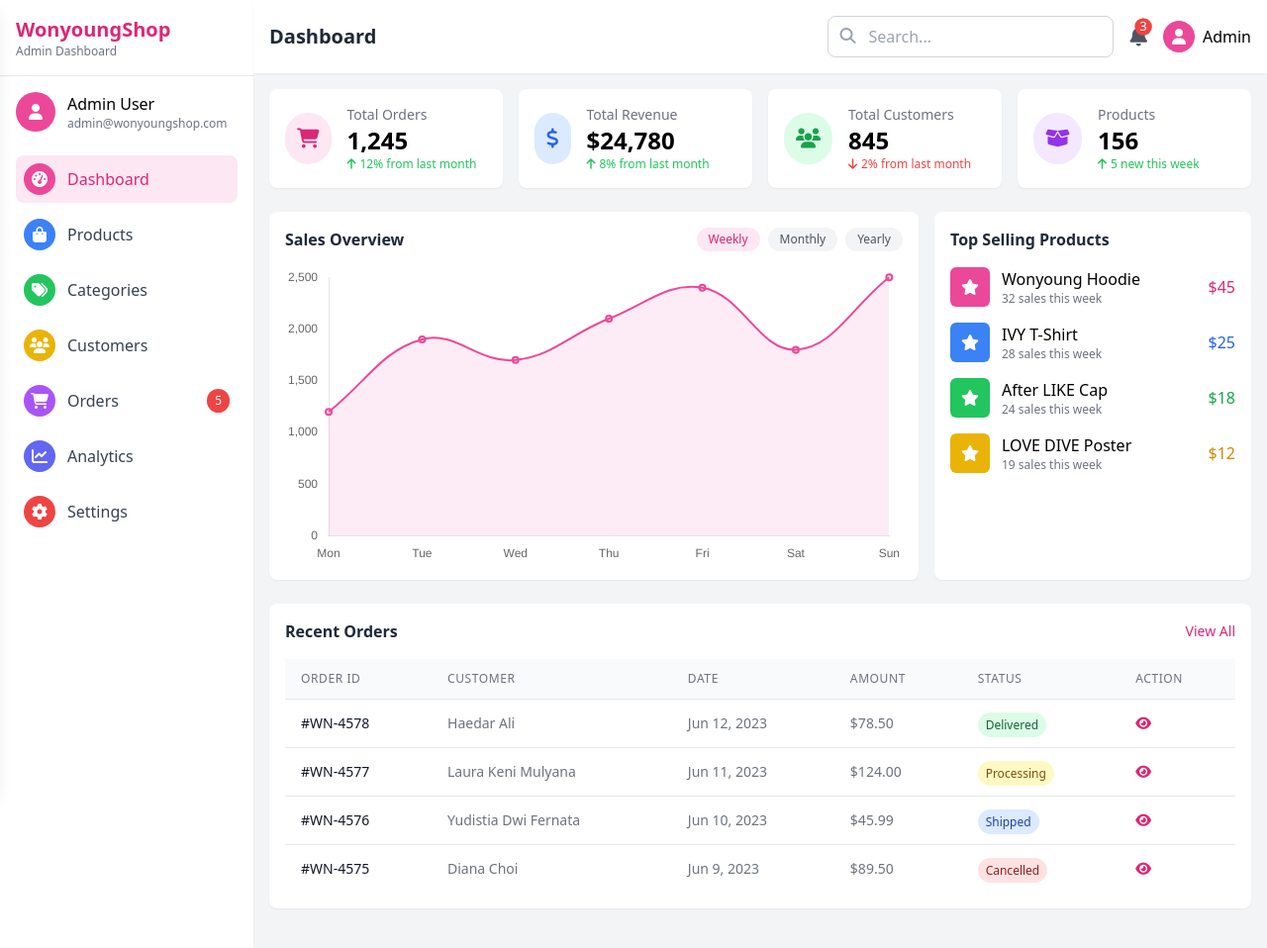
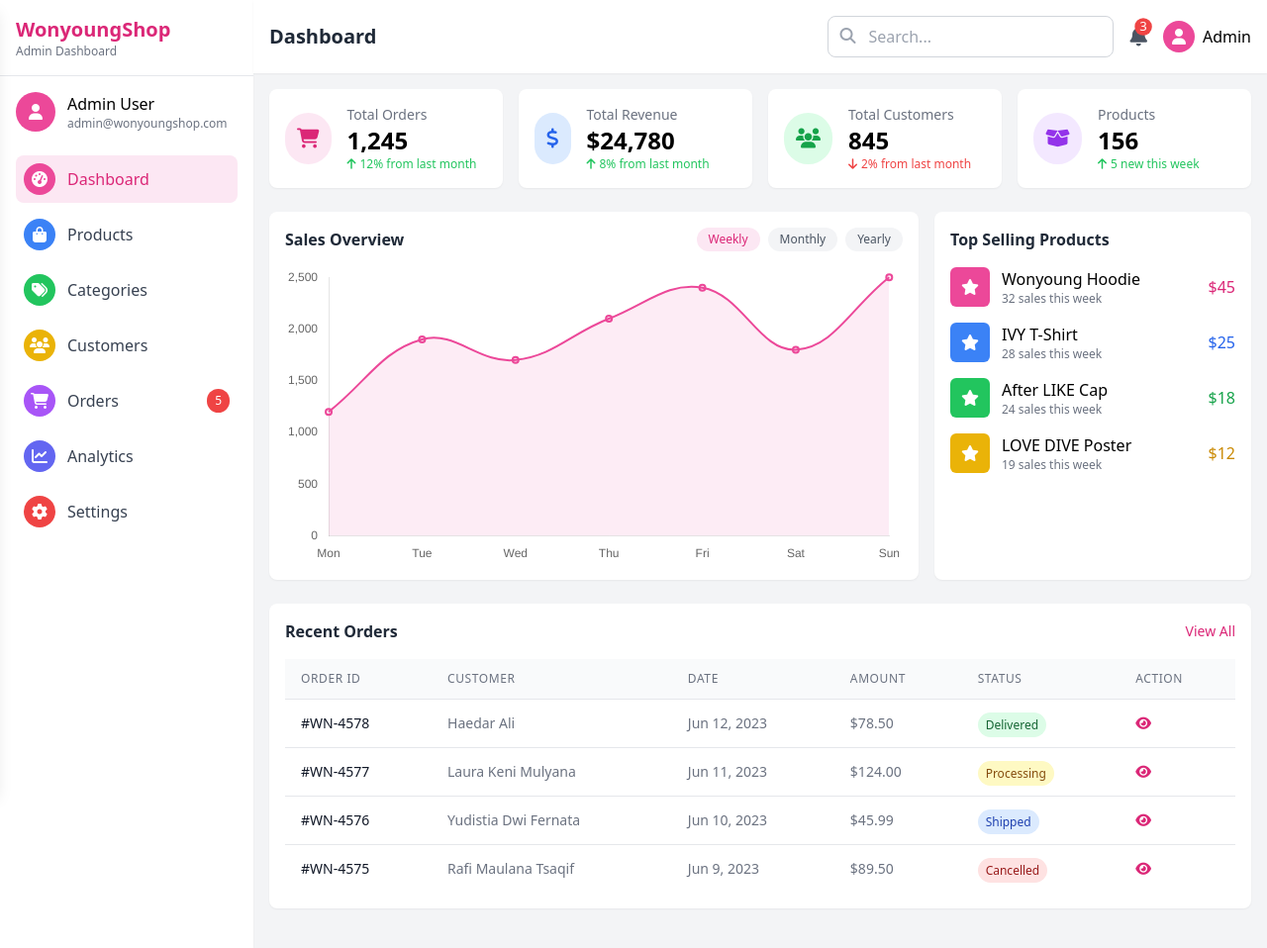
Before and after one commit to aksaaaraa/dashboard, a plain HTML site: page index.html in a window 1280 px wide. Shown: the whole page at 99% size. Drawn offline with nearby package versions, Linux system fonts and the light colour scheme.

Commit message:
Update index.html

```diff
--- a/index.html
+++ b/index.html
@@ -422,7 +422,7 @@
                                 </tr>
                                 <tr>
                                     <td class="px-4 py-3 whitespace-nowrap text-sm font-medium text-gray-900">#WN-4575</td>
-                                    <td class="px-4 py-3 whitespace-nowrap text-sm text-gray-500">Diana Choi</td>
+                                    <td class="px-4 py-3 whitespace-nowrap text-sm text-gray-500">Rafi Maulana Tsaqif</td>
                                     <td class="px-4 py-3 whitespace-nowrap text-sm text-gray-500">Jun 9, 2023</td>
                                     <td class="px-4 py-3 whitespace-nowrap text-sm text-gray-500">$89.50</td>
                                     <td class="px-4 py-3 whitespace-nowrap">
```
